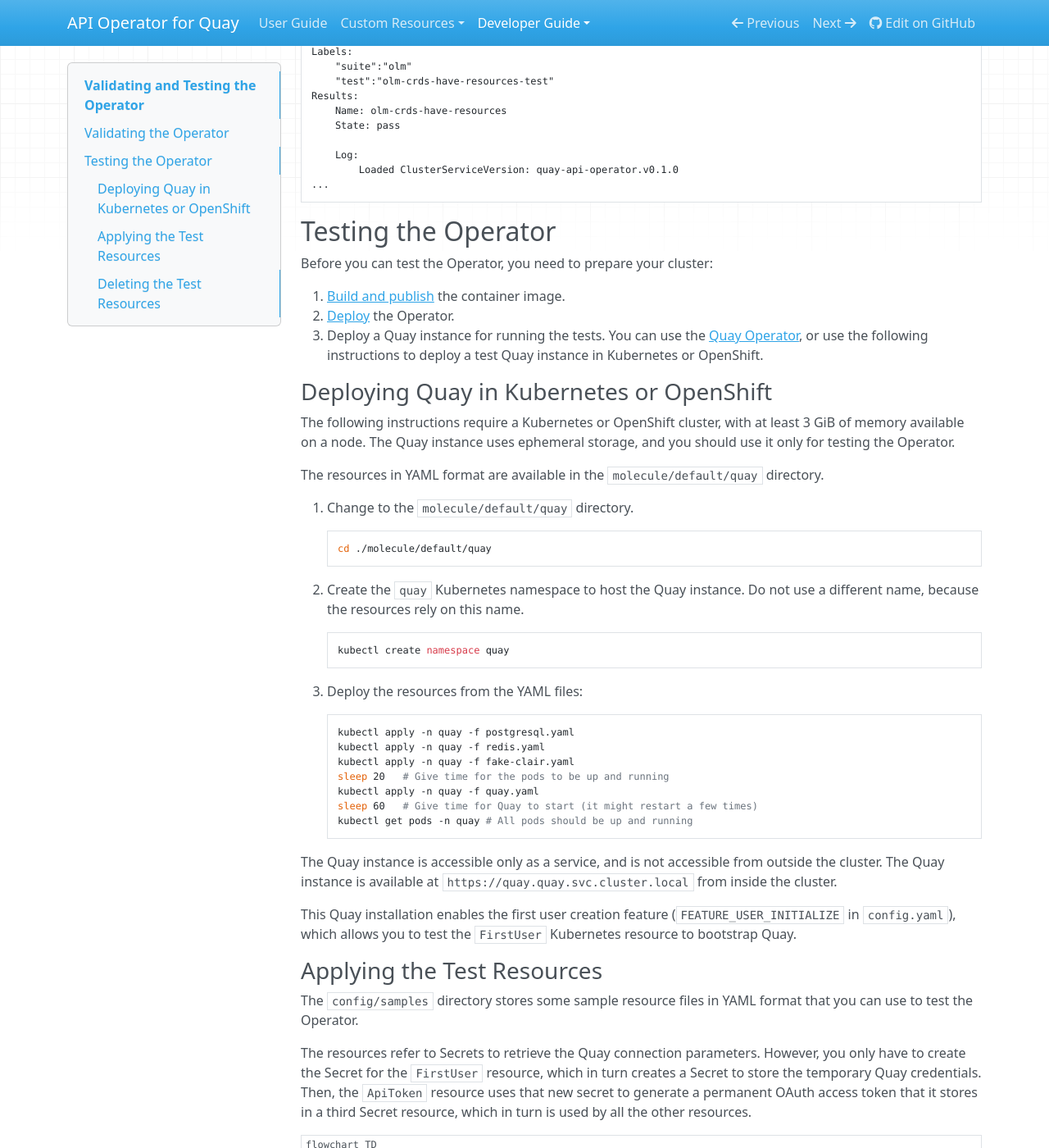
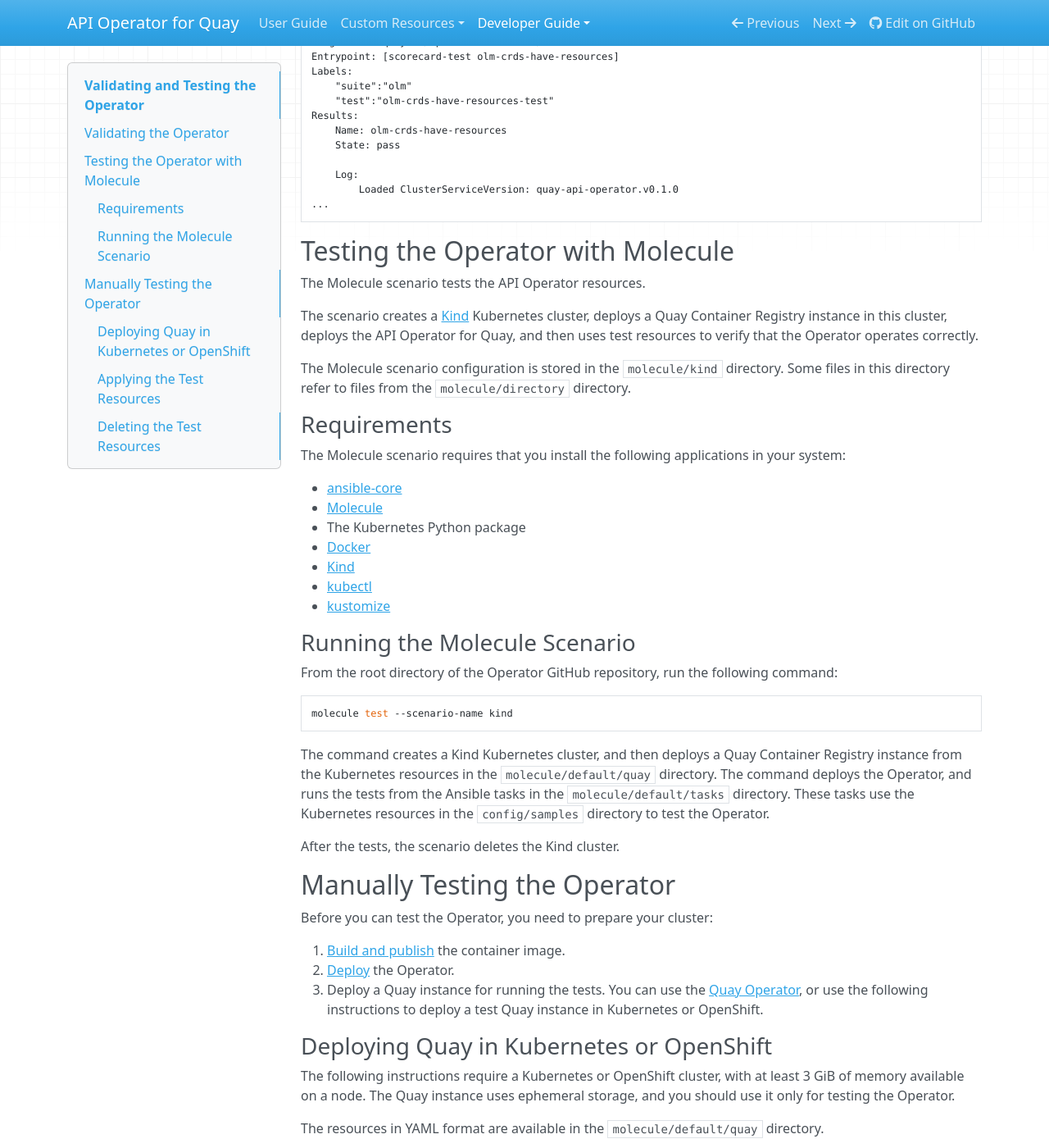
Before and after one commit to herve4m/quay-api-operator, an MkDocs documentation site: the page built from docs/developer-guide/testing.md, in a window 1280 px wide and 1400 px high, scrolled down 1532 px. Shown: the whole window at 82% size. Built offline with MkDocs 1.6.1, drawn with Linux system fonts in a browser that asks for light colours; nearby versions of some CDN libraries; some of the changed text lies outside the part shown.

Commit message:
Molecule tests

````diff
--- a/docs/developer-guide/testing.md
+++ b/docs/developer-guide/testing.md
@@ -1,6 +1,7 @@
 # Validating and Testing the Operator
 
 Before submitting your work, validate and test the Operator.
+GitHub Actions automatically perform the following tests when you push updates to the GitHub repository.
 
 
 ## Validating the Operator
@@ -92,7 +93,43 @@
 ```
 
 
-## Testing the Operator
+## Testing the Operator with Molecule
+
+The Molecule scenario tests the API Operator resources.
+
+The scenario creates a [Kind](https://kind.sigs.k8s.io/) Kubernetes cluster, deploys a Quay Container Registry instance in this cluster, deploys the API Operator for Quay, and then uses test resources to verify that the Operator operates correctly.
+
+The Molecule scenario configuration is stored in the `molecule/kind` directory.
+Some files in this directory refer to files from the `molecule/directory` directory.
+
+### Requirements
+
+The Molecule scenario requires that you install the following applications in your system:
+
+* [ansible-core](https://docs.ansible.com/ansible/latest/installation_guide/)
+* [Molecule](https://ansible.readthedocs.io/projects/molecule/installation/)
+* The Kubernetes Python package
+* [Docker](https://docs.docker.com/engine/install/)
+* [Kind](https://kind.sigs.k8s.io/docs/user/quick-start)
+* [kubectl](https://kubernetes.io/docs/tasks/tools/)
+* [kustomize](https://kubectl.docs.kubernetes.io/installation/kustomize/)
+
+### Running the Molecule Scenario
+
+From the root directory of the Operator GitHub repository, run the following command:
+
+```sh
+molecule test --scenario-name kind
+```
+
+The command creates a Kind Kubernetes cluster, and then deploys a Quay Container Registry instance from the Kubernetes resources in the `molecule/default/quay` directory.
+The command deploys the Operator, and runs the tests from the Ansible tasks in the `molecule/default/tasks` directory.
+These tasks use the Kubernetes resources in the `config/samples` directory to test the Operator.
+
+After the tests, the scenario deletes the Kind cluster.
+
+
+## Manually Testing the Operator
 
 Before you can test the Operator, you need to prepare your cluster:
 
````
